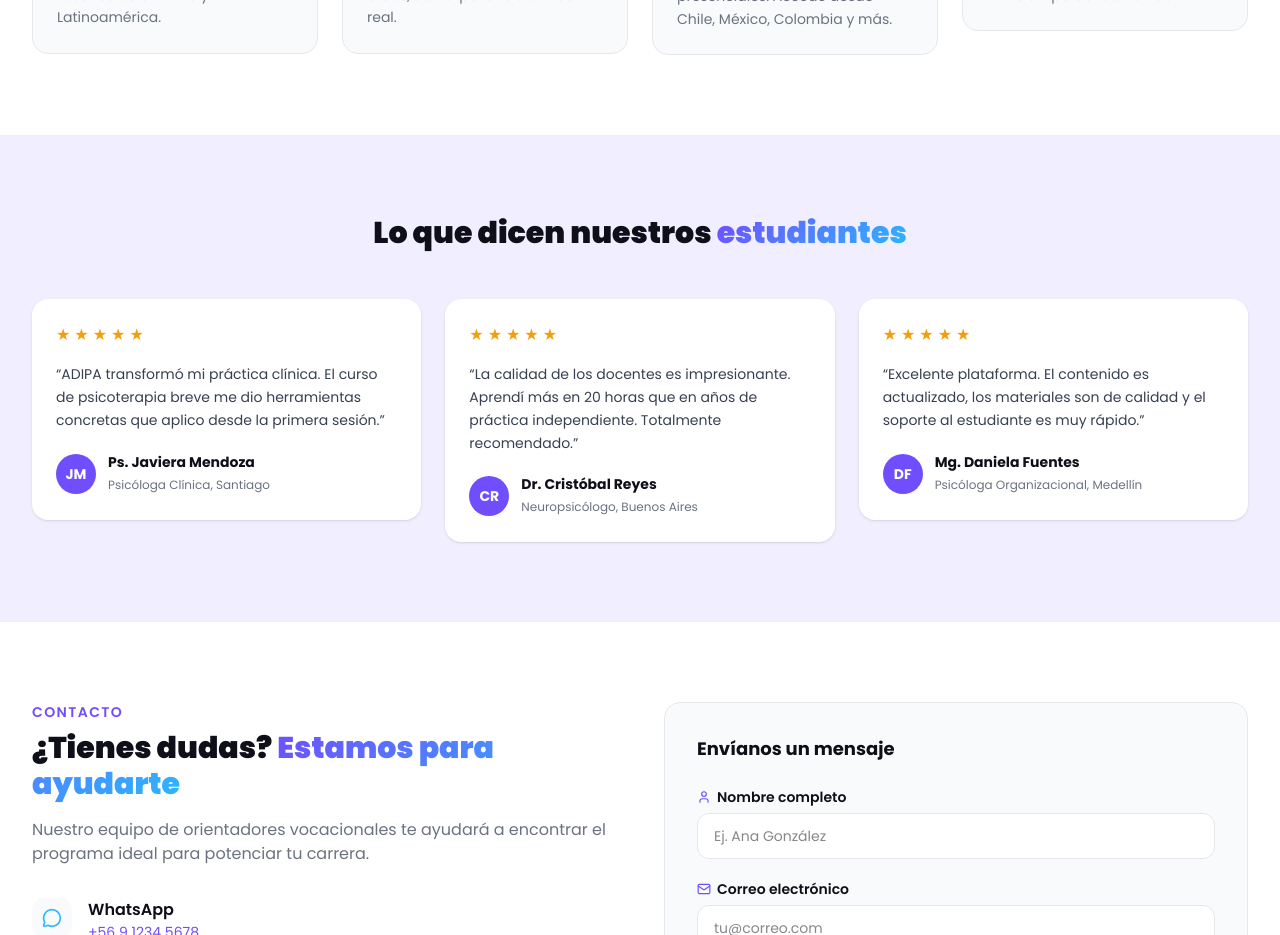
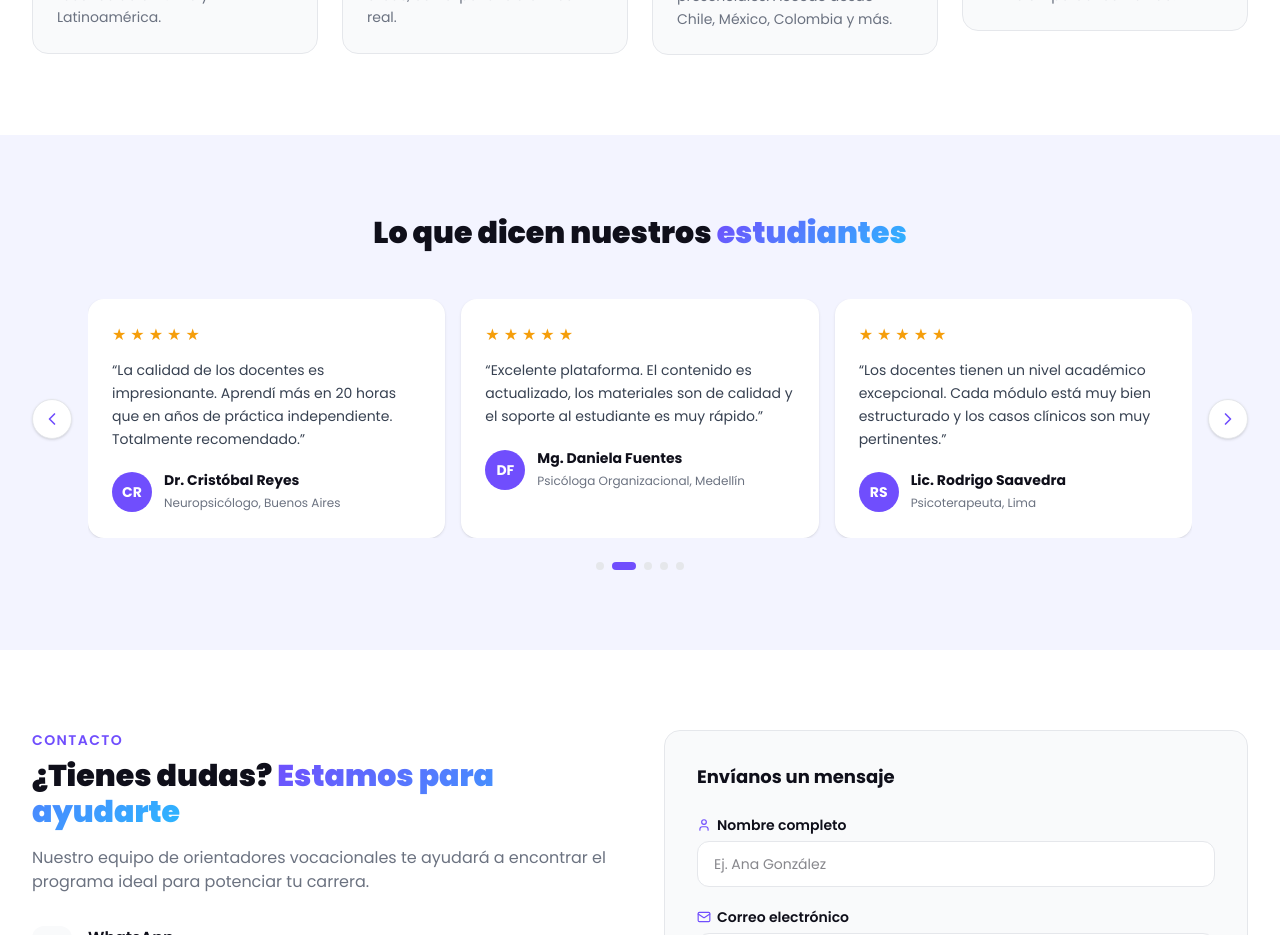
Before and after one commit to facundoluna76/version-a-adipa, a Next.js app: page / in a window 1280 px wide. Shown: the part 3780-4715 px from the top of the page. Built offline with nearby package versions, Linux system fonts and the light colour scheme.

Commit message:
add: testimonialcarrousel

```diff
--- a/app/globals.css
+++ b/app/globals.css
@@ -205,6 +205,21 @@ input[type="checkbox"]:checked {
   animation: wave-drift var(--wave-duration, 12s) ease-in-out infinite;
 }
 
+/* ─── Testimonials marquee ─── */
+@keyframes testimonials-scroll {
+  from { transform: translateX(0); }
+  to   { transform: translateX(-50%); }
+}
+.testimonials-track {
+  display: flex !important;
+  flex-wrap: nowrap !important;
+  width: max-content;
+  animation: testimonials-scroll 28s linear infinite;
+}
+.testimonials-track:hover {
+  animation-play-state: paused;
+}
+
 /* ─── FadeIn scroll animation ─── */
 @keyframes fadeInUp {
   from {
--- a/app/page.tsx
+++ b/app/page.tsx
@@ -4,6 +4,7 @@ import { CourseGrid } from '@/components/Courses/CourseGrid';
 import { ContactForm } from '@/components/Contact/ContactForm';
 import { Footer } from '@/components/Footer/Footer';
 import { FadeIn } from '@/components/ui/FadeIn';
+import { TestimonialsCarousel } from '@/components/ui/TestimonialsCarousel';
 import { STATS } from '@/data/courses';
 import {
   ShieldCheck,
@@ -15,6 +16,14 @@ import {
   Phone,
   MessageCircle,
 } from 'lucide-react';
+
+const TESTIMONIALS = [
+  { name: 'Ps. Javiera Mendoza',   role: 'Psicóloga Clínica, Santiago',       quote: 'ADIPA transformó mi práctica clínica. El curso de psicoterapia breve me dio herramientas concretas que aplico desde la primera sesión.',                              rating: 5, avatar: 'JM' },
+  { name: 'Dr. Cristóbal Reyes',   role: 'Neuropsicólogo, Buenos Aires',       quote: 'La calidad de los docentes es impresionante. Aprendí más en 20 horas que en años de práctica independiente. Totalmente recomendado.',                                   rating: 5, avatar: 'CR' },
+  { name: 'Mg. Daniela Fuentes',   role: 'Psicóloga Organizacional, Medellín', quote: 'Excelente plataforma. El contenido es actualizado, los materiales son de calidad y el soporte al estudiante es muy rápido.',                                            rating: 5, avatar: 'DF' },
+  { name: 'Lic. Rodrigo Saavedra', role: 'Psicoterapeuta, Lima',               quote: 'Los docentes tienen un nivel académico excepcional. Cada módulo está muy bien estructurado y los casos clínicos son muy pertinentes.',                                   rating: 5, avatar: 'RS' },
+  { name: 'Ps. Camila Torres',     role: 'Psicóloga Infantil, Bogotá',         quote: 'Me encanta la flexibilidad de los cursos. Puedo aprender a mi ritmo sin descuidar mis pacientes. 100% recomendado para profesionales.',                                  rating: 5, avatar: 'CT' },
+];
 
 export default function Home() {
   return (
@@ -126,9 +135,9 @@ export default function Home() {
         {/* Testimonials */}
         <section
           aria-labelledby="testimonials-heading"
-          className="bg-adipa-purple-50 py-20 dark:bg-adipa-gray-900/50"
+          className="py-20 dark:bg-adipa-gray-900/50"
+          style={{ backgroundColor: '#f3f4ff' }}
         >
-          <div className="mx-auto max-w-screen-xl px-4 sm:px-6 lg:px-8">
           <FadeIn className="mb-12 text-center">
             <h2
               id="testimonials-heading"
@@ -138,69 +147,7 @@ export default function Home() {
             </h2>
           </FadeIn>
 
-            <div className="grid grid-cols-1 gap-6 sm:grid-cols-2 lg:grid-cols-3">
-              {[
-                {
-                  name: 'Ps. Javiera Mendoza',
-                  role: 'Psicóloga Clínica, Santiago',
-                  quote:
-                    'ADIPA transformó mi práctica clínica. El curso de psicoterapia breve me dio herramientas concretas que aplico desde la primera sesión.',
-                  rating: 5,
-                  avatar: 'JM',
-                },
-                {
-                  name: 'Dr. Cristóbal Reyes',
-                  role: 'Neuropsicólogo, Buenos Aires',
-                  quote:
-                    'La calidad de los docentes es impresionante. Aprendí más en 20 horas que en años de práctica independiente. Totalmente recomendado.',
-                  rating: 5,
-                  avatar: 'CR',
-                },
-                {
-                  name: 'Mg. Daniela Fuentes',
-                  role: 'Psicóloga Organizacional, Medellín',
-                  quote:
-                    'Excelente plataforma. El contenido es actualizado, los materiales son de calidad y el soporte al estudiante es muy rápido.',
-                  rating: 5,
-                  avatar: 'DF',
-                },
-              ].map(({ name, role, quote, rating, avatar }, i) => (
-                <FadeIn key={name} delay={(i + 1) * 100}>
-                <blockquote
-                  className="rounded-2xl bg-white p-6 shadow-sm dark:bg-adipa-gray-900"
-                >
-                  {/* Stars */}
-                  <div
-                    className="mb-4 flex gap-1"
-                    aria-label={`${rating} estrellas de 5`}
-                  >
-                    {Array.from({ length: rating }).map((_, i) => (
-                      <span key={i} className="text-adipa-orange" aria-hidden="true">
-                        ★
-                      </span>
-                    ))}
-                  </div>
-
-                  <p className="mb-5 text-sm leading-relaxed text-adipa-gray-700 dark:text-white">
-                    &ldquo;{quote}&rdquo;
-                  </p>
-
-                  <footer className="flex items-center gap-3">
-                    <div className="flex h-10 w-10 flex-shrink-0 items-center justify-center rounded-full bg-adipa-purple text-sm font-bold text-white">
-                      {avatar}
-                    </div>
-                    <div>
-                      <cite className="block text-sm font-bold not-italic text-adipa-dark dark:text-white">
-                        {name}
-                      </cite>
-                      <span className="text-xs text-adipa-gray-500 dark:text-white">{role}</span>
-                    </div>
-                  </footer>
-                </blockquote>
-                </FadeIn>
-              ))}
-            </div>
-          </div>
+          <TestimonialsCarousel testimonials={TESTIMONIALS} />
         </section>
 
         {/* Contact section */}
--- /dev/null
+++ b/components/ui/TestimonialsCarousel.tsx
@@ -0,0 +1,148 @@
+'use client';
+
+import { useState, useEffect, useRef, useCallback } from 'react';
+import { ChevronLeft, ChevronRight } from 'lucide-react';
+import { clsx } from 'clsx';
+
+interface Testimonial {
+  name: string;
+  role: string;
+  quote: string;
+  rating: number;
+  avatar: string;
+}
+
+interface Props {
+  testimonials: Testimonial[];
+  autoPlayInterval?: number;
+}
+
+const VISIBLE = 3;
+
+export function TestimonialsCarousel({ testimonials, autoPlayInterval = 4500 }: Props) {
+  const [current, setCurrent] = useState(0);
+  const [paused, setPaused] = useState(false);
+  const [animating, setAnimating] = useState(false);
+  const [direction, setDirection] = useState<'next' | 'prev'>('next');
+  const timerRef = useRef<ReturnType<typeof setTimeout> | null>(null);
+
+  const total = testimonials.length;
+
+  const goTo = useCallback(
+    (index: number, dir: 'next' | 'prev' = 'next') => {
+      if (animating) return;
+      setDirection(dir);
+      setAnimating(true);
+      setTimeout(() => {
+        setCurrent(((index % total) + total) % total);
+        setAnimating(false);
+      }, 300);
+    },
+    [animating, total],
+  );
+
+  const next = useCallback(() => goTo(current + 1, 'next'), [current, goTo]);
+  const prev = useCallback(() => goTo(current - 1, 'prev'), [current, goTo]);
+
+  /* Auto-advance */
+  useEffect(() => {
+    if (paused) return;
+    timerRef.current = setTimeout(next, autoPlayInterval);
+    return () => { if (timerRef.current) clearTimeout(timerRef.current); };
+  }, [current, paused, next, autoPlayInterval]);
+
+  /* Three visible cards, wrapping around */
+  const visibleItems = Array.from({ length: VISIBLE }, (_, i) => ({
+    item: testimonials[(current + i) % total],
+    key: (current + i) % total,
+  }));
+
+  return (
+    <div
+      className="mx-auto max-w-screen-xl px-4 sm:px-6 lg:px-8"
+      onMouseEnter={() => setPaused(true)}
+      onMouseLeave={() => setPaused(false)}
+    >
+      <div className="flex items-center gap-4">
+        {/* Prev arrow */}
+        <button
+          onClick={prev}
+          aria-label="Testimonio anterior"
+          className="flex h-10 w-10 flex-shrink-0 items-center justify-center rounded-full border border-adipa-gray-200 bg-white text-adipa-purple shadow-sm transition-all hover:border-adipa-purple hover:bg-adipa-purple hover:text-white dark:border-adipa-gray-700 dark:bg-adipa-gray-900 dark:text-white dark:hover:bg-adipa-purple"
+        >
+          <ChevronLeft size={20} />
+        </button>
+
+        {/* Cards */}
+        <div className="flex flex-1 gap-4 overflow-hidden">
+          {visibleItems.map(({ item: t, key }, colIdx) => (
+            <blockquote
+              key={`${key}-${direction}`}
+              className={clsx(
+                'flex-1 min-w-0 rounded-2xl bg-white p-6 shadow-sm dark:bg-adipa-gray-900',
+                'transition-all duration-300',
+                /* on mobile hide 2nd and 3rd */
+                colIdx > 0 && 'hidden sm:block',
+                animating && direction === 'next' && 'opacity-0 translate-x-4',
+                animating && direction === 'prev' && 'opacity-0 -translate-x-4',
+                !animating && 'opacity-100 translate-x-0',
+              )}
+            >
+              {/* Stars */}
+              <div className="mb-3 flex gap-1" aria-label={`${t.rating} estrellas de 5`}>
+                {Array.from({ length: t.rating }).map((_, j) => (
+                  <span key={j} className="text-adipa-orange" aria-hidden="true">★</span>
+                ))}
+              </div>
+
+              {/* Quote */}
+              <p className="mb-5 text-sm leading-relaxed text-adipa-gray-700 dark:text-white">
+                &ldquo;{t.quote}&rdquo;
+              </p>
+
+              {/* Author */}
+              <footer className="flex items-center gap-3">
+                <div className="flex h-10 w-10 flex-shrink-0 items-center justify-center rounded-full bg-adipa-purple text-sm font-bold text-white">
+                  {t.avatar}
+                </div>
+                <div>
+                  <cite className="block text-sm font-bold not-italic text-adipa-dark dark:text-white">
+                    {t.name}
+                  </cite>
+                  <span className="text-xs text-adipa-gray-500 dark:text-white">{t.role}</span>
+                </div>
+              </footer>
+            </blockquote>
+          ))}
+        </div>
+
+        {/* Next arrow */}
+        <button
+          onClick={next}
+          aria-label="Siguiente testimonio"
+          className="flex h-10 w-10 flex-shrink-0 items-center justify-center rounded-full border border-adipa-gray-200 bg-white text-adipa-purple shadow-sm transition-all hover:border-adipa-purple hover:bg-adipa-purple hover:text-white dark:border-adipa-gray-700 dark:bg-adipa-gray-900 dark:text-white dark:hover:bg-adipa-purple"
+        >
+          <ChevronRight size={20} />
+        </button>
+      </div>
+
+      {/* Dot indicators */}
+      <div className="mt-6 flex justify-center gap-2" aria-label="Indicadores de testimonio">
+        {testimonials.map((_, i) => (
+          <button
+            key={i}
+            onClick={() => goTo(i, i > current ? 'next' : 'prev')}
+            aria-label={`Ir al testimonio ${i + 1}`}
+            aria-current={i === current ? 'true' : undefined}
+            className={clsx(
+              'h-2 rounded-full transition-all duration-300',
+              i === current
+                ? 'w-6 bg-adipa-purple'
+                : 'w-2 bg-adipa-gray-200 hover:bg-adipa-purple/40 dark:bg-adipa-gray-700',
+            )}
+          />
+        ))}
+      </div>
+    </div>
+  );
+}
```
Lines whose indentation alone changed are shown as unchanged.
